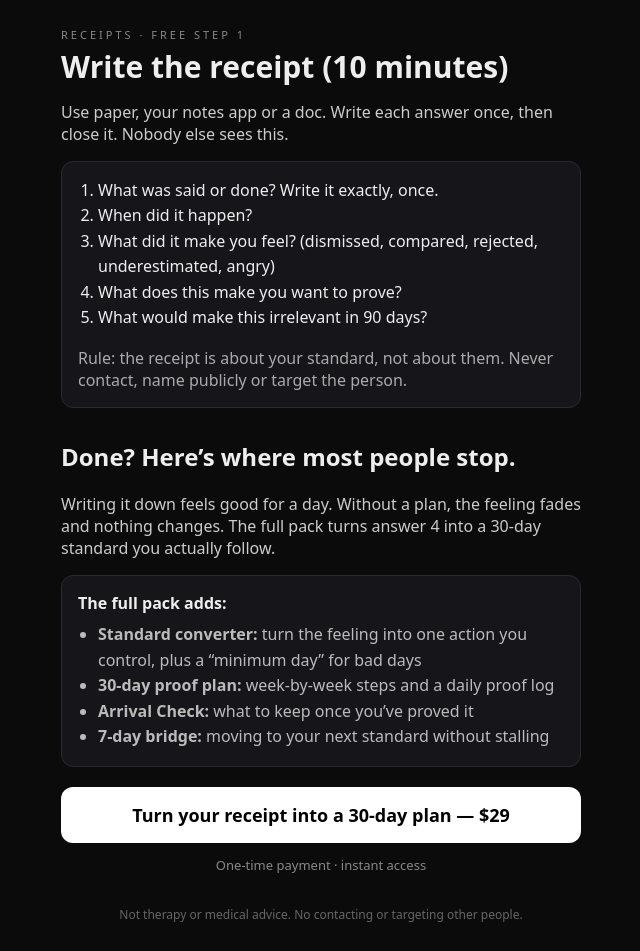
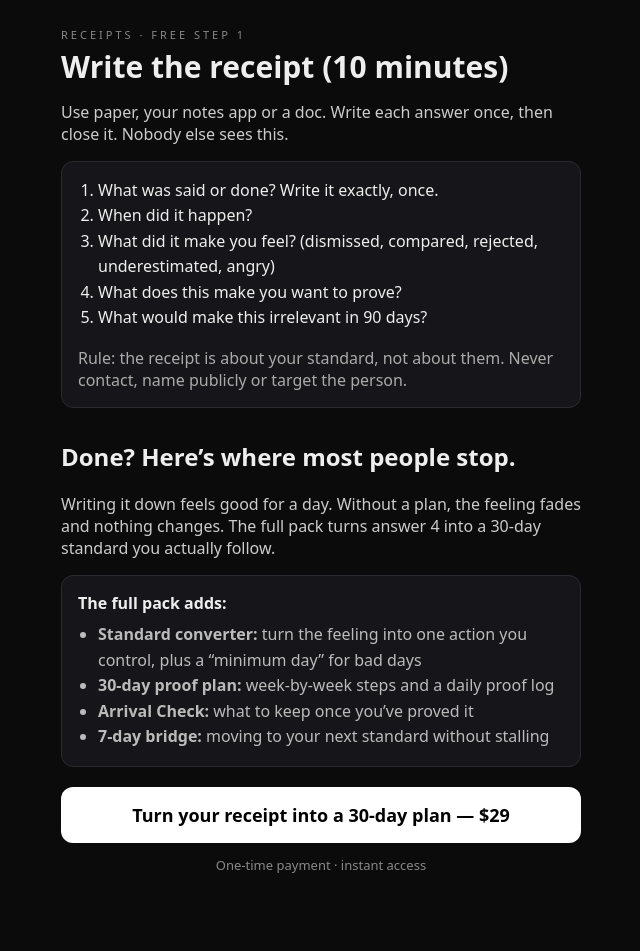
Before and after one commit to dankoff-hub/receipts, a Next.js app: page /free in a window 1280 px wide. Shown: the whole page, without its empty margins (319-959 px from the left). After the commit the page ends 903 px from the top, so only its background shows below. Built offline with nearby package versions, Linux system fonts and the light colour scheme.

Commit message:
Free: remove footer disclaimer

```diff
--- a/app/free/page.js
+++ b/app/free/page.js
@@ -35,6 +35,4 @@ return <main style={{maxWidth:520,margin:"0 auto",padding:16}}>
 
 <a href={pay} style={btn}>Turn your receipt into a 30-day plan — $29</a>
 <p style={{fontSize:13,color:"#888",textAlign:"center"}}>One-time payment · instant access</p>
-
-<p style={{fontSize:12,color:"#666",textAlign:"center",marginTop:32}}>Not therapy or medical advice. No contacting or targeting other people.</p>
 </main>}
```
